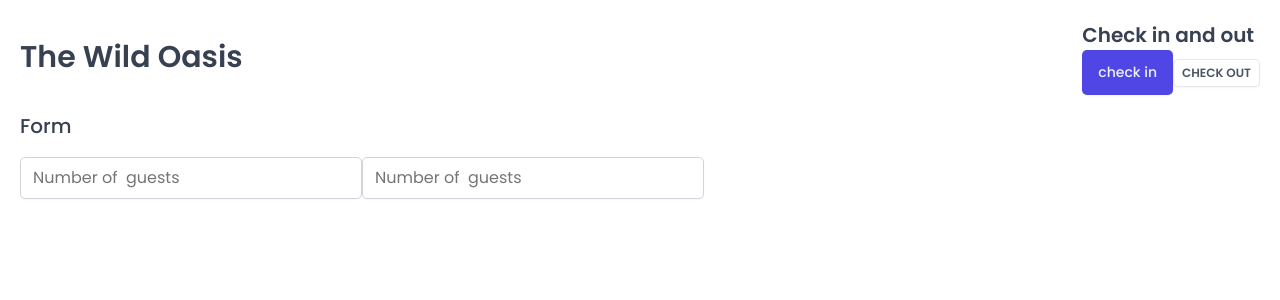
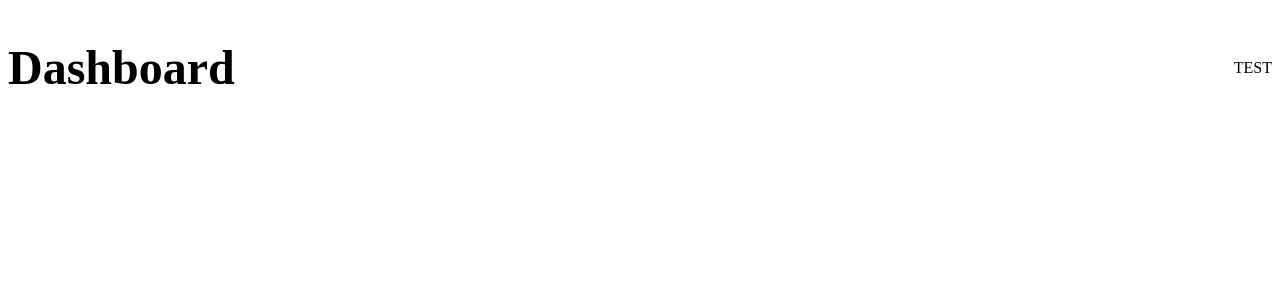
Before and after one commit to Amir-mohammad-ahmady-1234/the-wild-oasis, a React (Vite) app: page /dashboard in a window 1280 px wide. Shown: the top 300 px of the page. Built offline with nearby package versions, Linux system fonts and the light colour scheme; a web font is replaced by a local one.

Commit message:
Setting Up Pages and Routes.

```diff
--- a/package.json
+++ b/package.json
@@ -12,6 +12,7 @@
   "dependencies": {
     "react": "^18.2.0",
     "react-dom": "^18.2.0",
+    "react-router-dom": "^6.30.0",
     "styled-components": "^6.1.17"
   },
   "devDependencies": {
--- a/src/App.jsx
+++ b/src/App.jsx
@@ -1,53 +1,29 @@
-import styled from "styled-components";
-import GlobalStyles from "./styles/globalStyles";
-import Button from "./ui/Button";
-import Input from "./ui/Input";
-import Heading from "./ui/Heading";
-import Row from "./ui/Row";
+import { BrowserRouter, Navigate, Route, Routes } from "react-router-dom";
+import Dashboard from "./pages/Dashboard";
+import Bookings from "./pages/Bookings";
+import Cabins from "./pages/Cabins";
+import Users from "./pages/Users";
+import Settings from "./pages/Settings";
+import Account from "./pages/Account";
+import Login from "./pages/Login";
+import PageNotFound from "./pages/PageNotFound";
 
-const StyledApp = styled.main`
-  /* background-color: orangered; */
-  padding: 20px;
-`;
-
-const App = () => {
+function App() {
   return (
-    <>
-      <GlobalStyles />
-      <StyledApp>
-        <Row>
-          <Row type="horizontal">
-            <Heading as="h1">The Wild Oasis</Heading>
-
-            <div>
-              <Heading as="h2">Check in and out</Heading>
-              <Button
-                onClick={() => alert("check in")}
-              >
-                check in
-              </Button>
-              <Button
-                variation="secondary"
-                size="small"
-                onClick={() => alert("check out")}
-              >
-                check out
-              </Button>
-            </div>
-          </Row>
-
-          <Row>
-            <Heading as="h3">Form</Heading>
-
-            <div>
-              <Input type="number" placeholder="Number of  guests" />
-              <Input type="number" placeholder="Number of  guests" />
-            </div>
-          </Row>
-        </Row>
-      </StyledApp>
-    </>
+    <BrowserRouter>
+      <Routes>
+        <Route index element={<Navigate replace to="dashboard" />} />
+        <Route path="dashboard" element={<Dashboard />} />
+        <Route path="bookings" element={<Bookings />} />
+        <Route path="cabins" element={<Cabins />} />
+        <Route path="users" element={<Users />} />
+        <Route path="settings" element={<Settings />} />
+        <Route path="account" element={<Account />} />
+        <Route path="login" element={<Login />} />
+        <Route path="*" element={<PageNotFound />} />
+      </Routes>
+    </BrowserRouter>
   );
-};
+}
 
 export default App;
```
Also changed, not shown: 1 other file (tests, documents, lock files or other folders).
